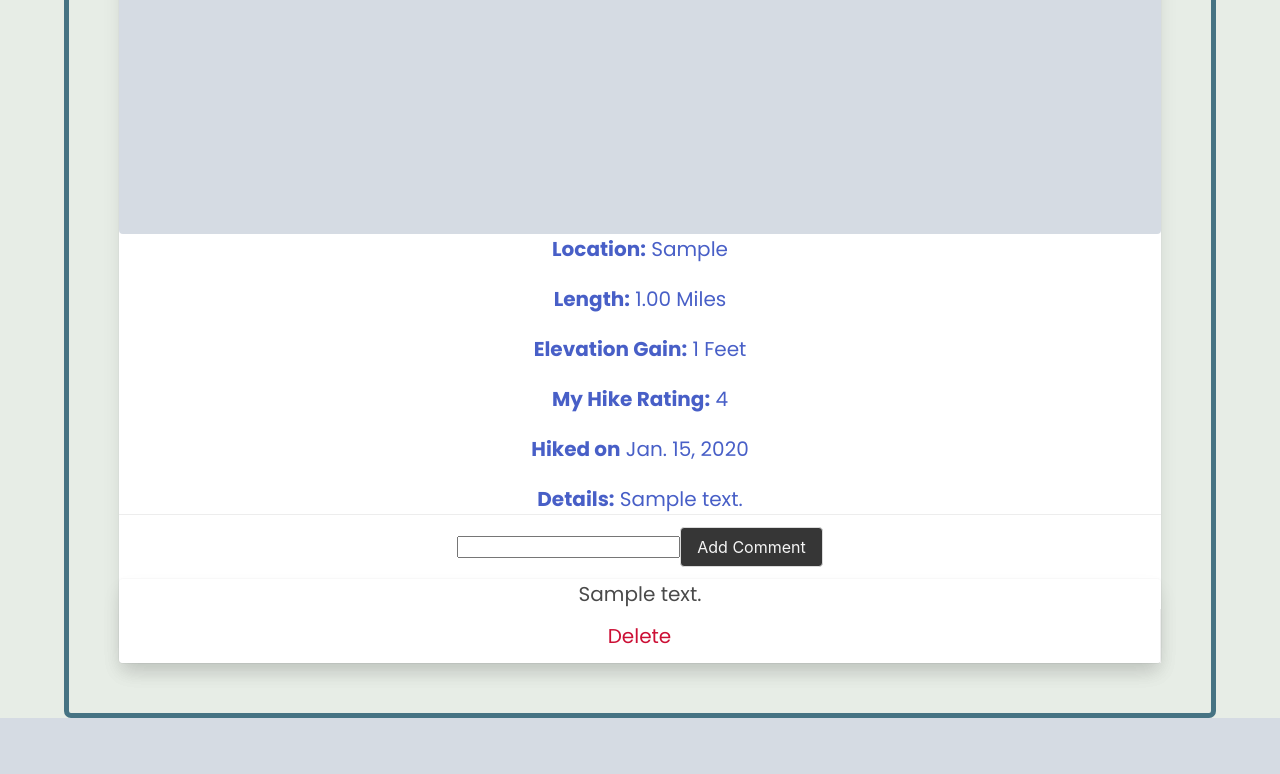
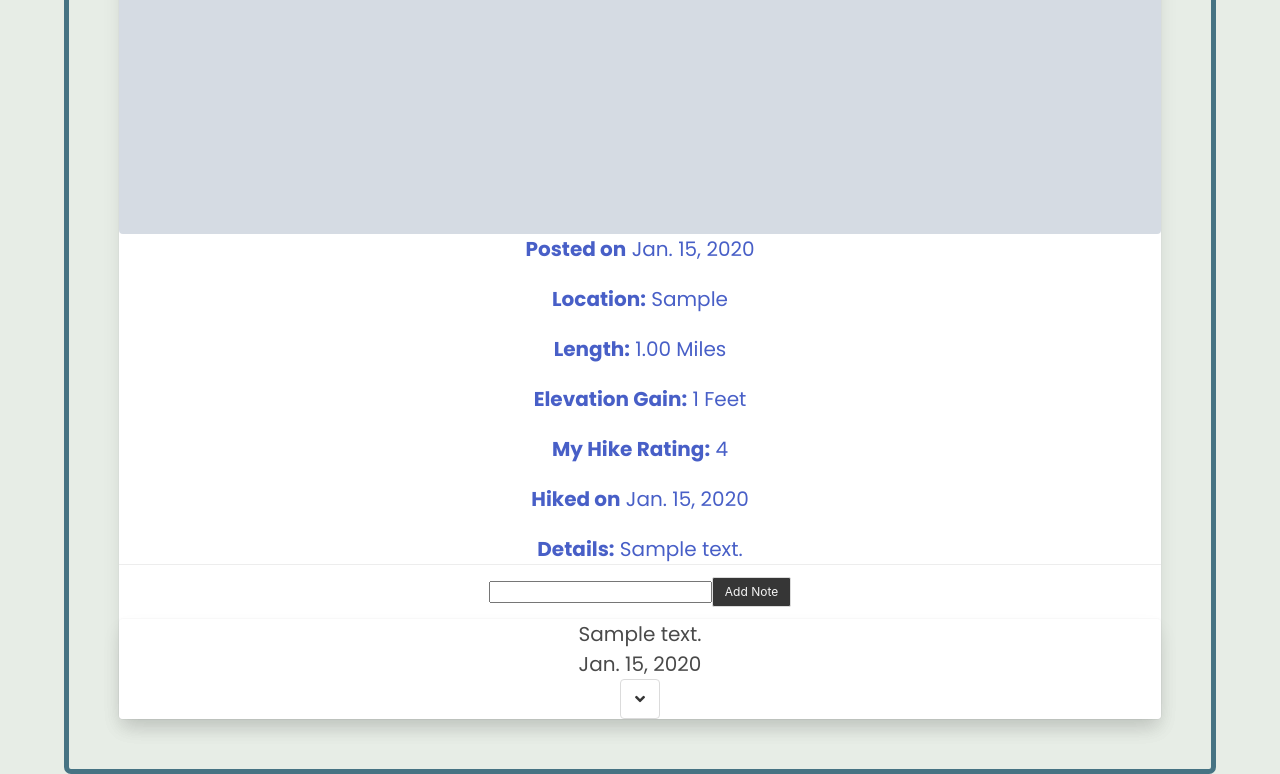
Before and after one commit to jwaffensmith/hiking-journal, a Django app: page /profile/1/ in a window 1280 px wide. Shown: the part 1165-1939 px from the top of the page. Before the commit the page ends 1883 px from the top, so only its background shows below. Run offline with Django 3.2, Linux system fonts and the light colour scheme; a user stored in the database is signed in; tables that the repository leaves empty hold one stand-in row (values such as "Sample post"); grey boxes marked "Sample" are stand-in pictures; some libraries are stand-ins or nearby versions.

Commit message:
full crud for comments working

```diff
--- a/main_app/static/scripts/main.js
+++ b/main_app/static/scripts/main.js
@@ -5,10 +5,39 @@ $(document).ready(function() {
     });
 });
 
-$('#comment-delete-btn').click(function () {
-    $("#comment-delete-modal").addClass("is-active");
+
+$('#delete-btn').on('click', function (e) {
+    $("#delete-modal").addClass("is-active");
 });
 
-$('#comment-delete-close').click(function () {
-    $('#comment-delete-modal').removeClass('is-active');
+$('#delete-cancel').on('click', function (e) {
+    $('#delete-modal').removeClass('is-active');
 });
+
+$('#delete-cancel-btn').on('click', function (e) {
+    $('#delete-modal').removeClass('is-active');
+});
+
+$('#delete-comment-btn').on('click', function (e) {
+    $("#delete-comment-modal").addClass("is-active");
+});
+
+$('#delete-comment-cancel').on('click', function (e) {
+    $('#delete-comment-modal').removeClass('is-active');
+});
+
+$('#delete-comment-cancel-btn').on('click', function (e) {
+    $('#delete-comment-modal').removeClass('is-active');
+});
+
+$('#comment-edit-btn').click(function () {
+    $("#comment-edit-modal").addClass("is-active");
+});
+
+$('#comment-edit-close').click(function () {
+    $('#comment-edit-modal').removeClass('is-active');
+});
+
+$('#edit-comment-cancel-btn').click(function () {
+    $('#comment-edit-modal').removeClass('is-active');
+});
--- a/main_app/templates/hike_detail.html
+++ b/main_app/templates/hike_detail.html
@@ -42,7 +42,8 @@
                                             {% csrf_token %}
                                             <input type="submit" class="button is-danger" value="Delete" />
                                             <input type="hidden" name="text" value="{{ next }}" />
-                                        <a href="{% url 'hike_detail' hike.pk %}"><button class="button">Cancel</button></a>
+                                        </form>
+                                        <button class="button is-success" aria-label="close" id="delete-cancel-btn">Cancel</button>
                                     </footer>
                                 </div>
                             </div>
--- a/main_app/templates/hike_update.html
+++ b/main_app/templates/hike_update.html
@@ -12,7 +12,7 @@
                     {{form.as_p}}
                     <input type="submit" value="Submit" />
                 </form>
-                <a class="button is-warning" href="{% url 'profile' user.profile.pk %}">Cancel</a>
+                <a class="button is-warning" href="{% url 'hike_detail' hike.pk %}">Cancel</a>
             </div>
         </div>
     </main>
--- a/main_app/templates/profile.html
+++ b/main_app/templates/profile.html
@@ -23,6 +23,7 @@
                             <img src="{{ hike.img_one}}" alt="{{hike.name}}"/>
                         </figure>
                     <section class="content hike-details">
+                        <p><strong>Posted on</strong> {{hike.created_at|date}}</p>
                         <p><strong>Location:</strong> {{hike.location}}</p>
                         <P><strong>Length:</strong> {{hike.length}} Miles</p>
                         <p><strong>Elevation Gain:</strong> {{hike.elevation_gain}} Feet</P>
@@ -36,31 +37,33 @@
                     <form class="card-footer-item" action="{% url 'comment_create' profile.pk hike.pk%}" method="post">
                         {% csrf_token %}
                         <input type="text" name="content" id="">
-                        <input class="button has-text-white-ter has-background-dark" type="submit" value="Add Comment" href="{% url 'profile' user.profile.pk %}">
+                        <input class="button has-text-white-ter has-background-dark is-small" type="submit" value="Add Note" href="{% url 'profile' user.profile.pk %}">
                     </form>
                 </footer>
                 {% for comment in hike.comments.all %}
                 <div class="card">
                     <div>
                         <p>{{comment.content}}</p>
-                        <a class="card-footer-item has-text-danger-dark modal-delete-btn" id="comment-delete-btn">Delete</a>
-                            <div class="modal" id="comment-delete-modal">
-                                <div class="modal-background" id="delete-modal-background"></div>
-                                <div class="modal-card">
-                                    <header class="modal-card-head">
-                                        <p class="modal-card-title">Delete Comment</p>
-                                        <button class="delete" aria-label="close" id="comment-delete-close"></button>
-                                    </header>
-                                    <footer class="modal-card-foot">
-                                        <form class="card-footer-item" action="{% url 'comment_delete' comment.pk %}" method="post">
-                                            {% csrf_token %}
-                                            <input class="button has-text-white-ter has-background-danger-dark" type="submit" value="Delete" href="{% url 'profile' user.profile.pk %}">
-                                            <input type="hidden" name="text" value="{{ next }}" />
-                                        </form>
-                                        <a href="{% url 'profile' user.profile.pk %}"><button class="button">Cancel</button></a>
-                                    </footer>
-                                </div>
+                        <p>{{comment.created_at|date}}</p>
+                        <div class="dropdown-trigger">
+                            <button class="button" aria-haspopup="true" aria-controls="dropdown-menu4">
+                              <span class="icon is-small">
+                                <i class="fas fa-angle-down" aria-hidden="true"></i>
+                              </span>
+                            </button>
+                          </div>
+                          <div class="dropdown-menu" id="dropdown-menu4" role="menu">
+                            <div class="dropdown-content">
+                              <div class="dropdown-item">
+                                <p>You can insert <strong>any type of content</strong> within the dropdown menu.</p>
+                              </div>
                             </div>
+                        <nav class="breadcrumb is-right" aria-label="breadcrumbs">
+                            <ul>
+                                <li class="is-active"><a href="#" aria-current="page"></a></li>
+                                <li><a href="{% url 'comment_detail' comment.pk %}"></a></li>
+                            </ul>
+                        </nav>
                     </div>
                     <div>
                 {% endfor %}
--- a/main_app/urls.py
+++ b/main_app/urls.py
@@ -1,5 +1,5 @@
 from django.urls import path
-from .views import Home, About, Signup, ProfileDetail, ProfileRedirect, HikeCreate, HikeDetail, HikeUpdate, HikeDelete, CommentCreate, CommentDelete
+from .views import Home, About, Signup, ProfileDetail, ProfileRedirect, HikeCreate, HikeDetail, HikeUpdate, HikeDelete, CommentDetail, CommentCreate, CommentDelete, CommentUpdate
 
 urlpatterns = [
     path('', Home.as_view(), name="home"),
@@ -12,5 +12,7 @@ urlpatterns = [
     path('hikes/<int:pk>/update/', HikeUpdate.as_view(), name="hike_update"),
     path('hikes/<int:pk>/delete/', HikeDelete.as_view(), name="hike_delete"),
     path('profile/<int:pk>/hike/<int:hike_pk>/comments/new/', CommentCreate.as_view(), name="comment_create"),
+    path('comments/<int:pk>/', CommentDetail.as_view(), name="comment_detail"),
+    path('comments/<int:pk>/update/', CommentUpdate.as_view(), name="comment_update"),
     path('comments/<int:pk>/delete/', CommentDelete.as_view(), name="comment_delete"),
 ]
--- a/main_app/views.py
+++ b/main_app/views.py
@@ -3,7 +3,7 @@ from django.shortcuts import render, redirect
 from django.urls import reverse
 from django.views import View
 from django.views.generic.base import TemplateView
-from django.views.generic.edit import CreateView, UpdateView
+from django.views.generic.edit import CreateView, DeleteView, UpdateView
 from django.views.generic import DetailView
 from .forms import UserCreationForm, ProfileForm
 from .models import Hike, User, Profile, Comment
@@ -101,6 +101,17 @@ class CommentCreate(CreateView):
         Comment.objects.create(content=comment_content, hike=related_hike, user=user)
         return redirect('/profile/')
 
+class CommentDetail(DetailView):
+        model = Comment
+        template_name= "comment_detail.html"
+
+class CommentUpdate(UpdateView):
+    model = Comment
+    fields= ["content"]
+
+    def get_success_url(self):
+        return reverse("comment_detail", kwargs={"pk": self.object.pk})
+
 class CommentDelete(View):
     def post(self, request, pk):
         comment_to_delete = Comment.objects.get(id=pk)
```
Also changed, not shown: main_app/templates/comment_detail.html (added, +75 -0 lines).
